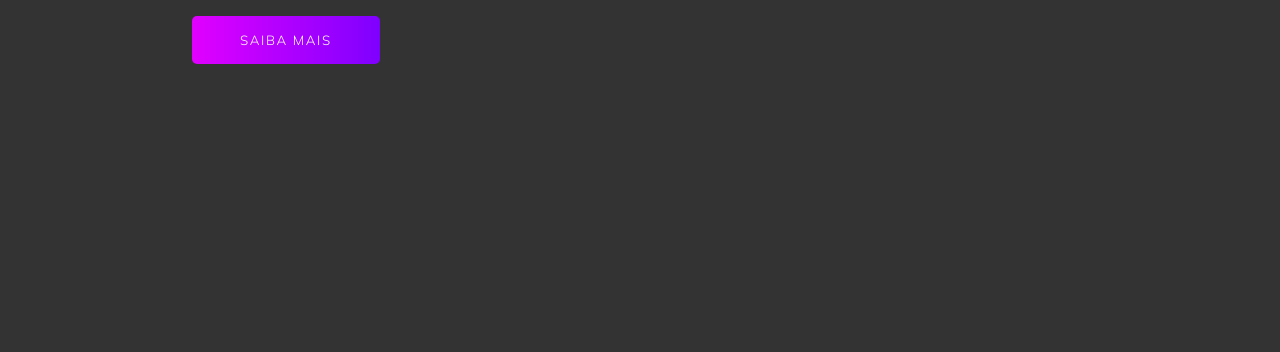
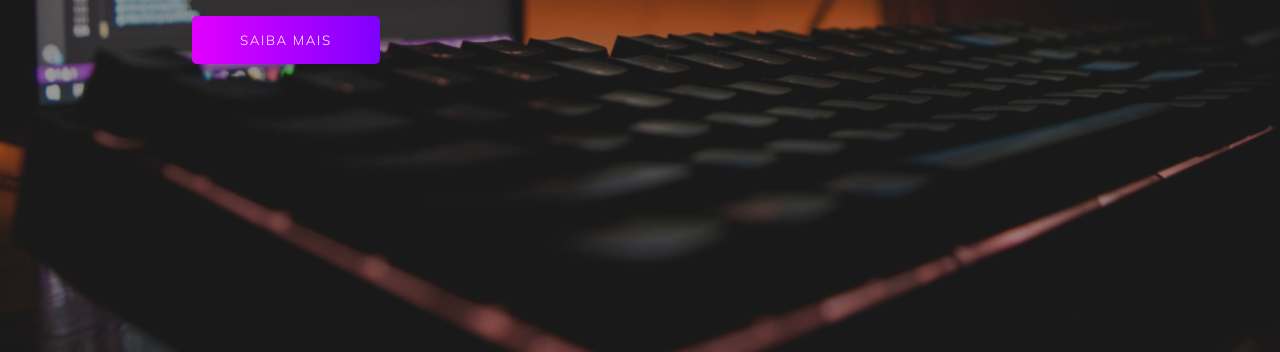
Before and after one commit to matheushenrique27/personal-presentation, a plain HTML site: page index.html in a window 1280 px wide. Shown: the part 448-800 px from the top of the page. Drawn offline with Linux system fonts and the light colour scheme.

Commit message:
:bug: Correção nome da imagem.

```diff
--- a/index.html
+++ b/index.html
@@ -24,7 +24,7 @@
 
         <header>
             <div class="imagem-wrapper">
-                <img src="/imagens/background-developer.jpg" alt="">
+                <img src="/imagens/backgroundDeveloper.jpg" alt="">
             </div>
             <div class="banner">
                 <h1>Front-end, Analyst & Systems Developer</h1>
```
